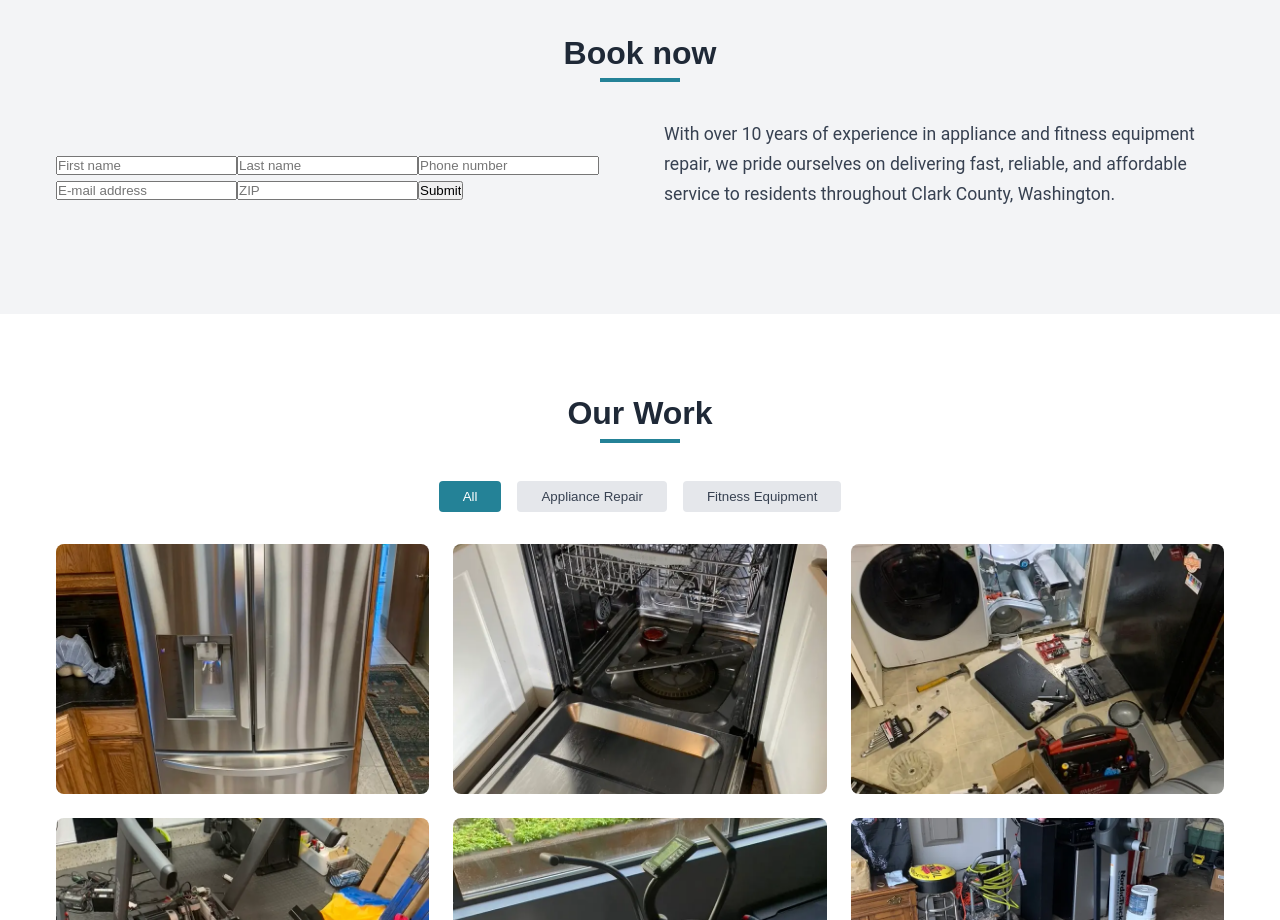
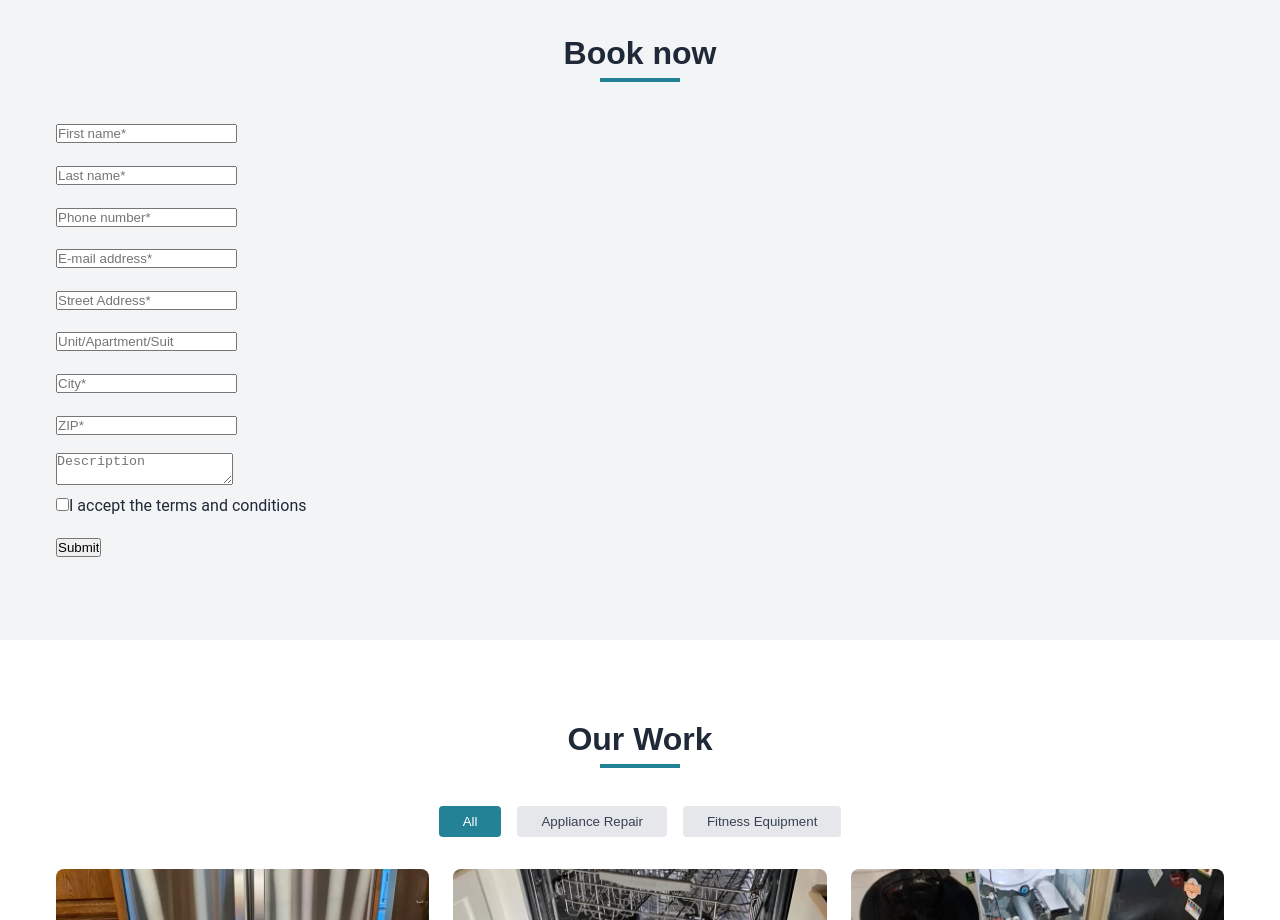
Before and after one commit to pdxserg/appliance-repair-spa, a React (Vite) app: page / in a window 1280 px wide. Shown: the part 1880-2800 px from the top of the page. Built offline with nearby package versions, Linux system fonts and the light colour scheme.

Commit message:
create: in progress work with react-hook-form

```diff
--- a/src/components/BookingForm/BookingForm.tsx
+++ b/src/components/BookingForm/BookingForm.tsx
@@ -1,9 +1,14 @@
-
 import styles from './BookingForm.module.css';
 import {useForm} from 'react-hook-form'
 
 const BookingForm = () => {
-	const {register, handleSubmit}= useForm()
+	const {
+		register,
+		handleSubmit,
+		setValue,
+		formState: {errors}
+	} = useForm()
+
 	return (
 		<section
 			id="bookingForm"
@@ -13,14 +18,169 @@ const BookingForm = () => {
 
 				<div className={styles.aboutContent}>
 					<div>
-						<form onSubmit={handleSubmit((data)=>{
+						<form onSubmit={handleSubmit((data) => {
 							console.log(data)
 						})}>
-							<input {...register('First name')} placeholder="First name"/>
-							<input {...register('Last name')} placeholder="Last name"/>
-							<input {...register('Phone number')} placeholder="Phone number"/>
-							<input {...register('E-mail address')} placeholder="E-mail address"/>
-							<input {...register('ZIP')} placeholder="ZIP"/>
+							<input placeholder="First name*"
+							       {...register('firstName',
+								       {
+									       required: "First name is required",
+									       maxLength: {
+										       value: 15,
+										       message: "Your name to long"
+									       },
+									       minLength: {
+										       value: 2,
+										       message: "Your name to short"
+									       }
+								       }
+							       )}
+							       onChange={(e) => {
+								       const cleaned = e.target.value.trim();
+								       setValue('firstName', cleaned, {shouldValidate: true});
+							       }}
+							/>
+							<p>{errors.firstName?.message?.toString()}</p>
+
+							<input placeholder="Last name*"
+							       {...register('lastName',
+								       {
+									       required: "Last name is required",
+									       maxLength: {
+										       value: 15,
+										       message: "Your Last name to long"
+									       },
+									       minLength: {
+										       value: 2,
+										       message: "Your Last name to short"
+									       }
+								       }
+							       )}
+							       onChange={(e) => {
+								       const cleaned = e.target.value.trim();
+								       setValue('lastName', cleaned, {shouldValidate: true});
+							       }}
+							/>
+							<p>{errors.firstName?.message?.toString()}</p>
+
+							<input type="tel"
+							       placeholder="Phone number*"
+							       {...register('phoneNumber',
+								       {
+									       required: 'Phone number is required',
+									       minLength: {
+										       value: 10,
+										       message: 'Phone number must be 10 digits',
+									       },
+									       maxLength: {
+										       value: 10,
+										       message: 'Phone number must be 10 digits',
+									       },
+									       pattern: {
+										       value: /^\d+$/,
+										       message: 'Only digits allowed',
+									       },
+								       }
+							       )}/>
+							<p>{errors.phoneNumber?.message?.toString()}</p>
+
+							<input placeholder="E-mail address*"
+							       {...register('emailAddress',
+								       {
+									       required: 'Email is required',
+									       maxLength: {
+										       value: 40,
+										       message: 'Email incorrect',
+									       },
+									       pattern: {
+										       value: /^[^\s@]+@[^\s@]+\.[^\s@]+$/,
+										       message: 'Invalid email format',
+									       }
+								       }
+							       )} />
+							<p>{errors.emailAddress?.message?.toString()}</p>
+
+
+							<input placeholder="Street Address*"
+							       {...register('streetAddress',
+								       {
+									       required: 'Address is required',
+									       minLength: {
+										       value: 2,
+										       message: 'Address incorrect',
+									       },
+									       maxLength: {
+										       value: 30,
+										       message: 'Address incorrect',
+									       },
+								       }
+							       )} />
+							<p>{errors.streetAddress?.message?.toString()}</p>
+
+							<input placeholder="Unit/Apartment/Suit"
+							       {...register('unit',
+								       {
+									       minLength: {
+										       value: 1,
+										       message: 'Address incorrect',
+									       },
+									       maxLength: {
+										       value: 30,
+										       message: 'Address incorrect',
+									       },
+								       }
+							       )} />
+							<p>{errors.unit?.message?.toString()}</p>
+
+							<input placeholder="City*"
+							       {...register('city',
+								       {
+									       required: 'Address is required',
+									       minLength: {
+										       value: 2,
+										       message: 'Address incorrect',
+									       },
+									       maxLength: {
+										       value: 15,
+										       message: 'Address incorrect',
+									       },
+								       }
+							       )} />
+							<p>{errors.city?.message?.toString()}</p>
+
+							<input placeholder="ZIP*"
+							       {...register('zip',
+								       {
+									       required: 'Zip code is required',
+									       minLength: {
+										       value: 5,
+										       message: 'Zip code is incorrect',
+									       },
+									       maxLength: {
+										       value: 5,
+										       message: 'Zip code is incorrect',
+									       },
+									       pattern: {
+										       value: /^(98|97)\d{3}$/,
+										       message: 'Only digits allowed',
+									       },
+								       }
+							       )} />
+							<p>{errors.zip?.message?.toString()}</p>
+
+							<textarea placeholder="Description"
+							          {...register('description',
+								          {maxLength: 500}
+							          )} />
+							<br/>
+							<label>
+								<input
+									type="checkbox"
+									{...register('terms', {required: 'You must accept the terms'})}
+								/>
+								I accept the terms and conditions
+							</label>
+							<p>{errors.terms?.message?.toString()}</p>
 
 							<input type="submit"/>
 						</form>
@@ -28,16 +188,6 @@ const BookingForm = () => {
 					</div>
 
 
-
-					<div className={styles.aboutText}>
-						<p>
-							With over 10 years of experience in appliance and fitness equipment repair,
-							we pride ourselves on delivering fast, reliable, and affordable service to
-							residents throughout Clark County, Washington.
-						</p>
-
-
-					</div>
 				</div>
 			</div>
 		</section>
```
